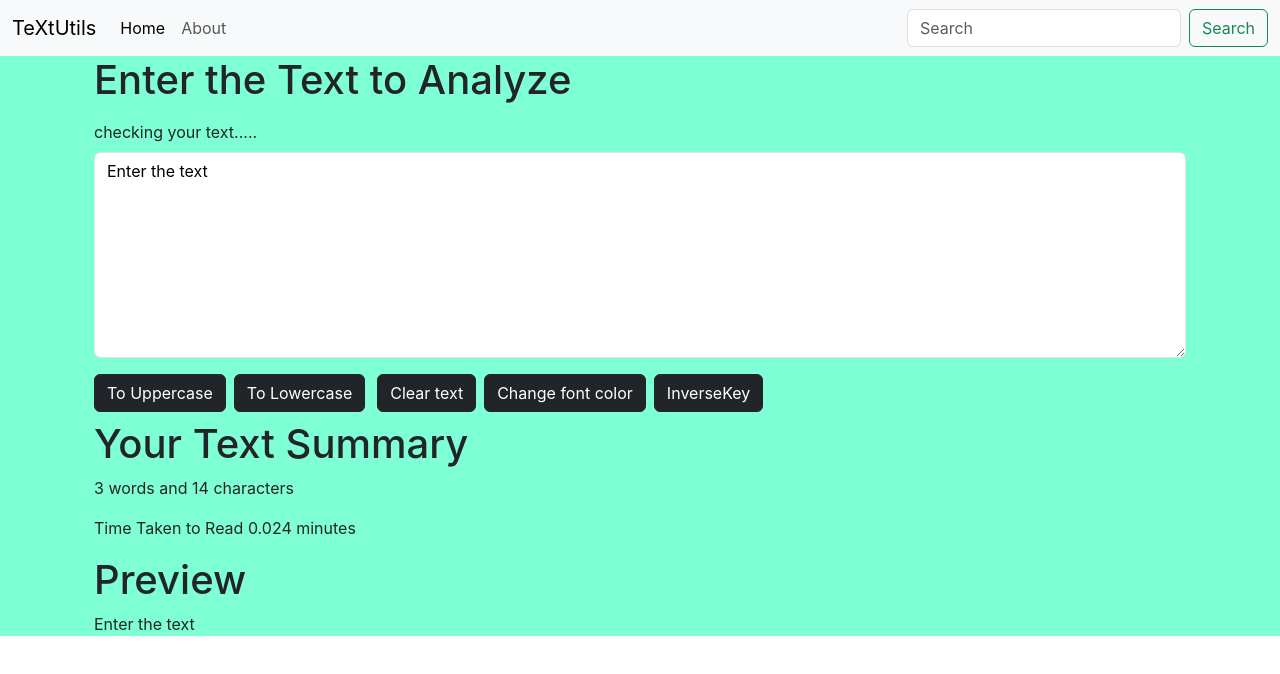
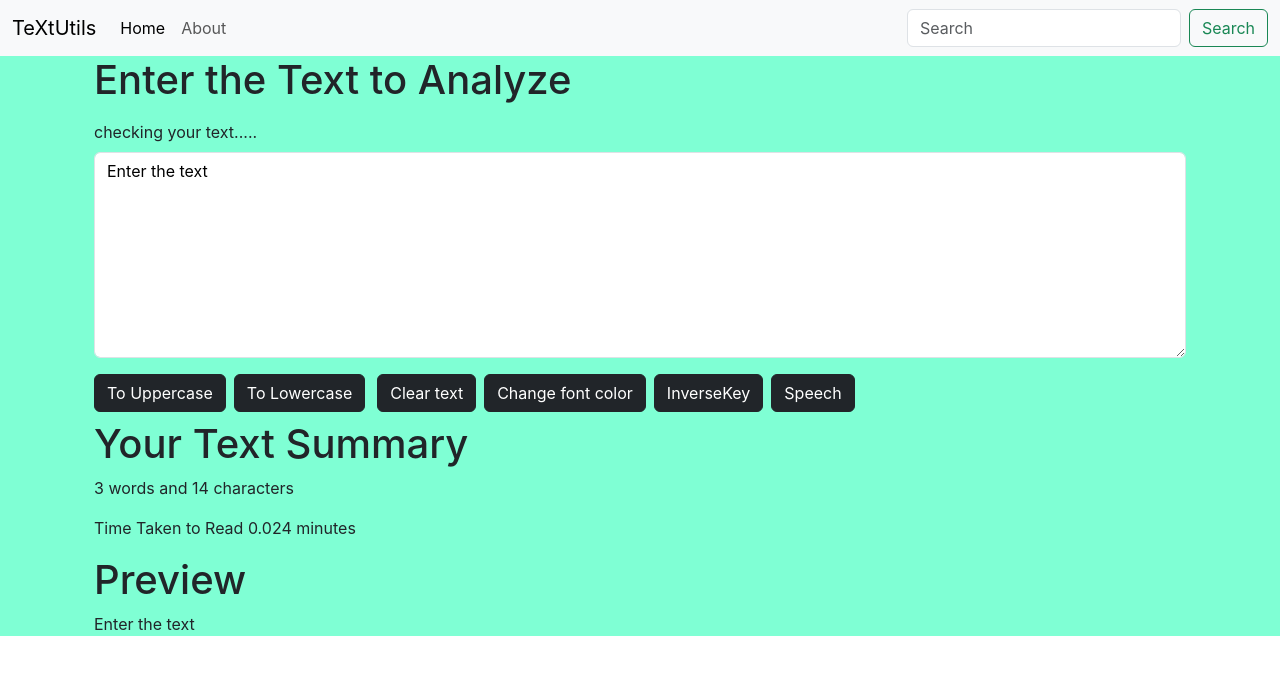
Before and after one commit to Ayushrajeffigo/React_Projects_textUtils, a React (Create React App) app in the folder textutils/: page / in a window 1280 px wide. Shown: the top 674 px of the page. Built offline with nearby package versions, Linux system fonts and the light colour scheme.

Commit message:
added the voice button

```diff
--- a/textutils/src/components/TextForm.js
+++ b/textutils/src/components/TextForm.js
@@ -32,6 +32,12 @@ export default function TextForm(props) {
     const handleInputChange = (event) => {
         setText(event.target.value);
     };
+    const textToSpeech=()=>{
+        let msg = new SpeechSynthesisUtterance();
+        msg.text = text;
+        window.speechSynthesis.speak(msg);
+
+    }
 
     return (
         <>
@@ -56,6 +62,7 @@ export default function TextForm(props) {
                 <button className='btn btn-primary mx-1 btn-dark' onClick={handleClearClick}>Clear text</button>
                 <button className='btn btn-primary mx-1 btn-dark' onClick={handleFontColorClick}>Change font color</button>
                 <button className='btn btn-primary mx-1 btn-dark' onClick={handleInverseClick}>InverseKey</button>
+                <button className='btn btn-primary mx-1 btn-dark' onClick={textToSpeech}>Speech</button>
             </div>
             <div className='container my-2'>
                 <h1>Your Text Summary</h1>
```
